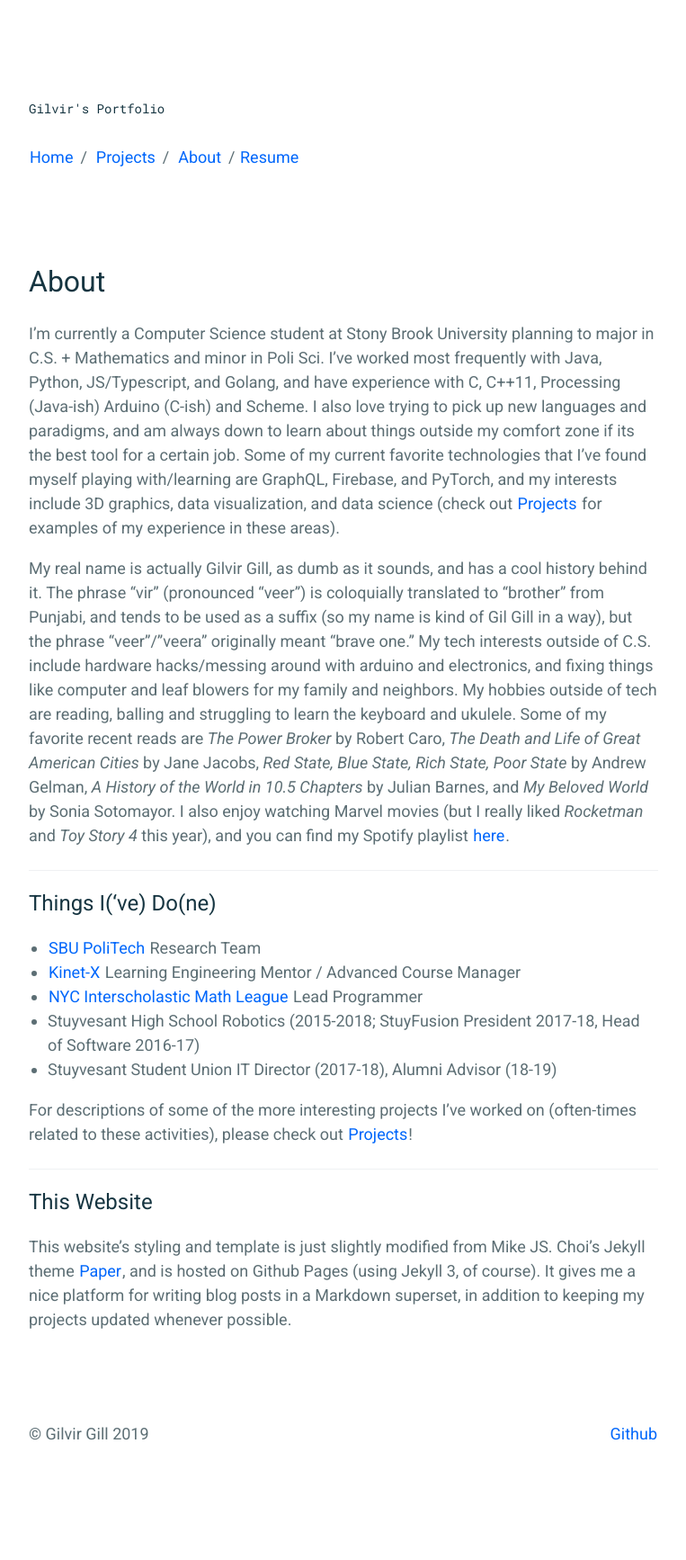
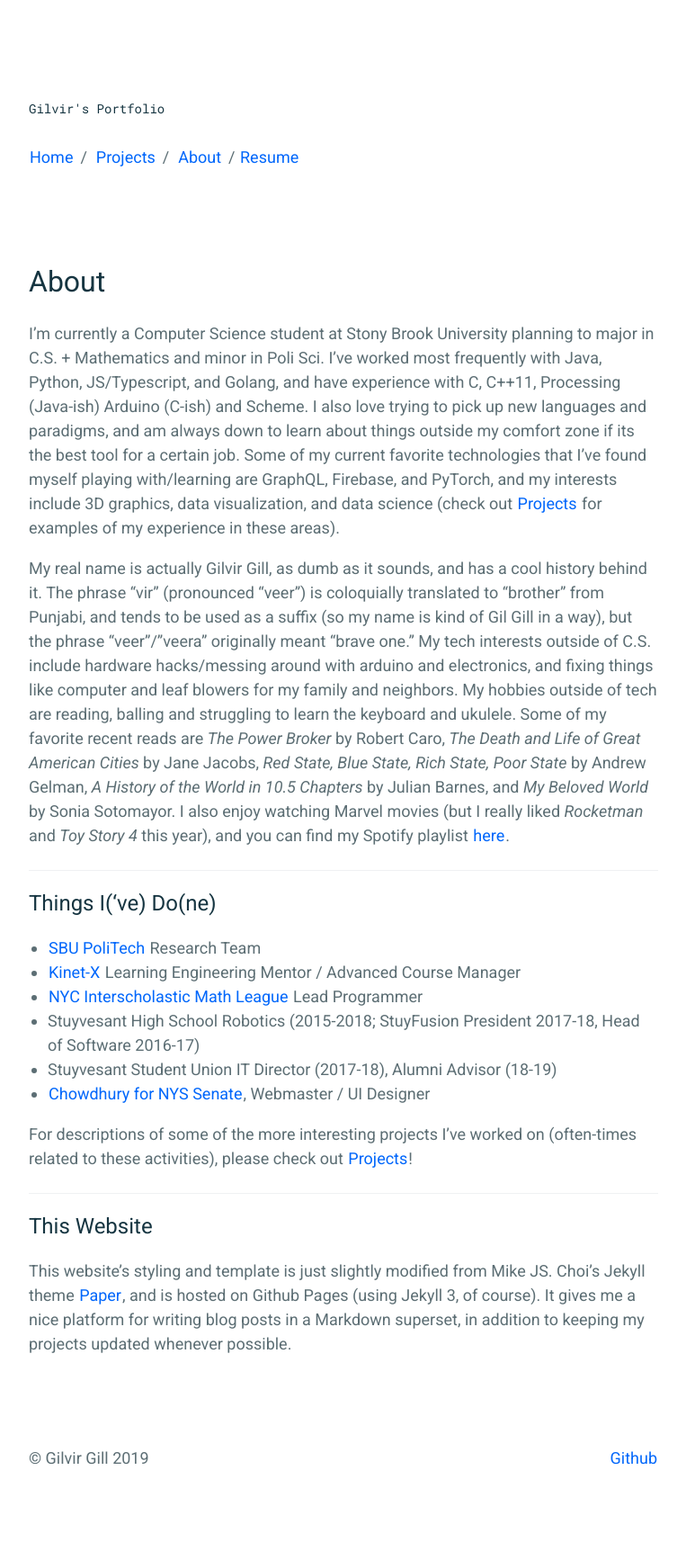
Before and after one commit to Gillgamesh/Gillgamesh.github.io, a Jekyll site: the page built from _pages/about.md, in a window 1280 px wide. Shown: the whole page at 90% size, without its empty margins (258-1021 px from the left). Built offline with Jekyll 4.4.1, drawn with Linux system fonts in a browser that asks for light colours; before the commit the page ends 1707 px from its top, so only the background shows below that.

Commit message:
chowdhury state senate

```diff
--- a/_pages/about.md
+++ b/_pages/about.md
@@ -19,6 +19,7 @@ My hobbies outside of tech are reading, balling and struggling to learn the keyb
 * [NYC Interscholastic Math League](http://www.nyciml.org/) Lead Programmer
 * Stuyvesant High School Robotics (2015-2018; StuyFusion President 2017-18, Head of Software 2016-17)
 * Stuyvesant Student Union IT Director (2017-18), Alumni Advisor (18-19)
+* [Chowdhury for NYS Senate](https://www.newyorker.com/magazine/2018/01/22/teen-ager-tries-to-unseat-new-york-state-senator-when-he-isnt-smashing-laptops), Webmaster / UI Designer
 
 For descriptions of some of the more interesting projects I've worked on (often-times related to these activities), please check out [Projects](/projects)!
 
```
